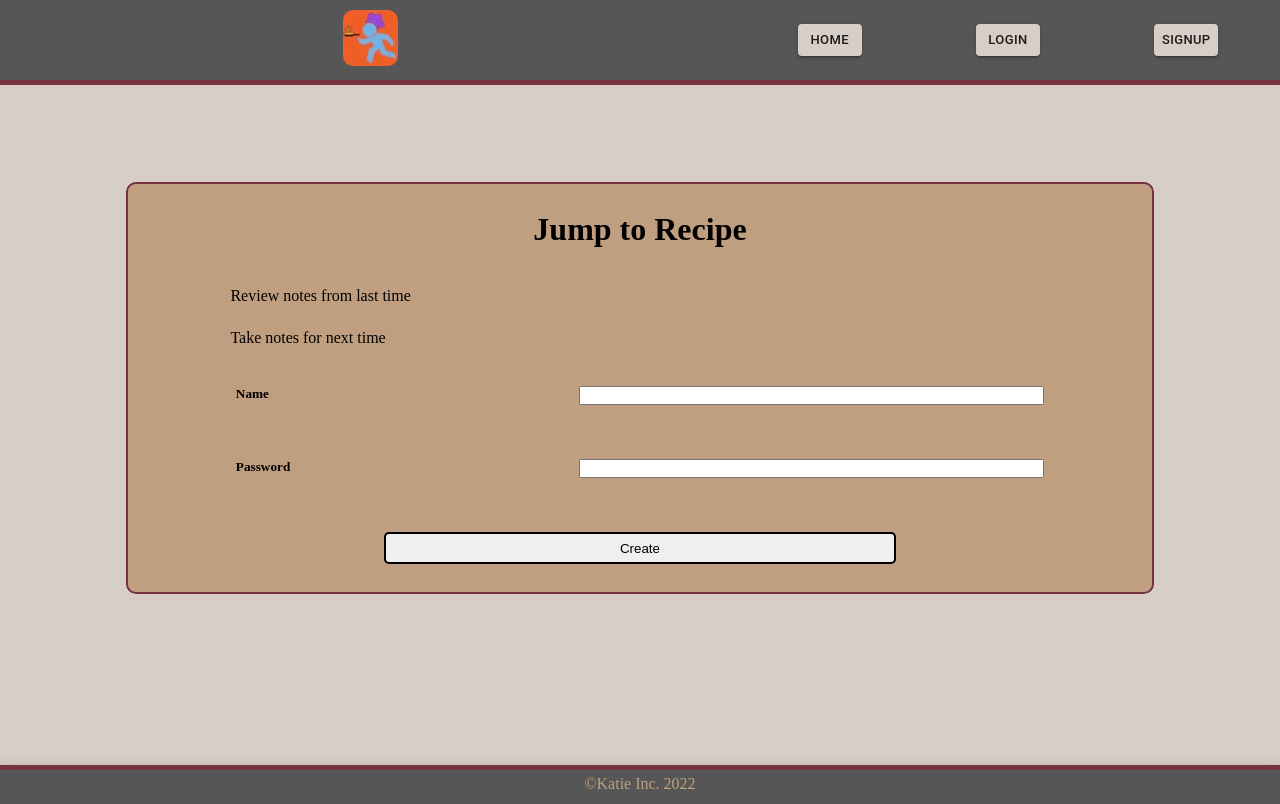
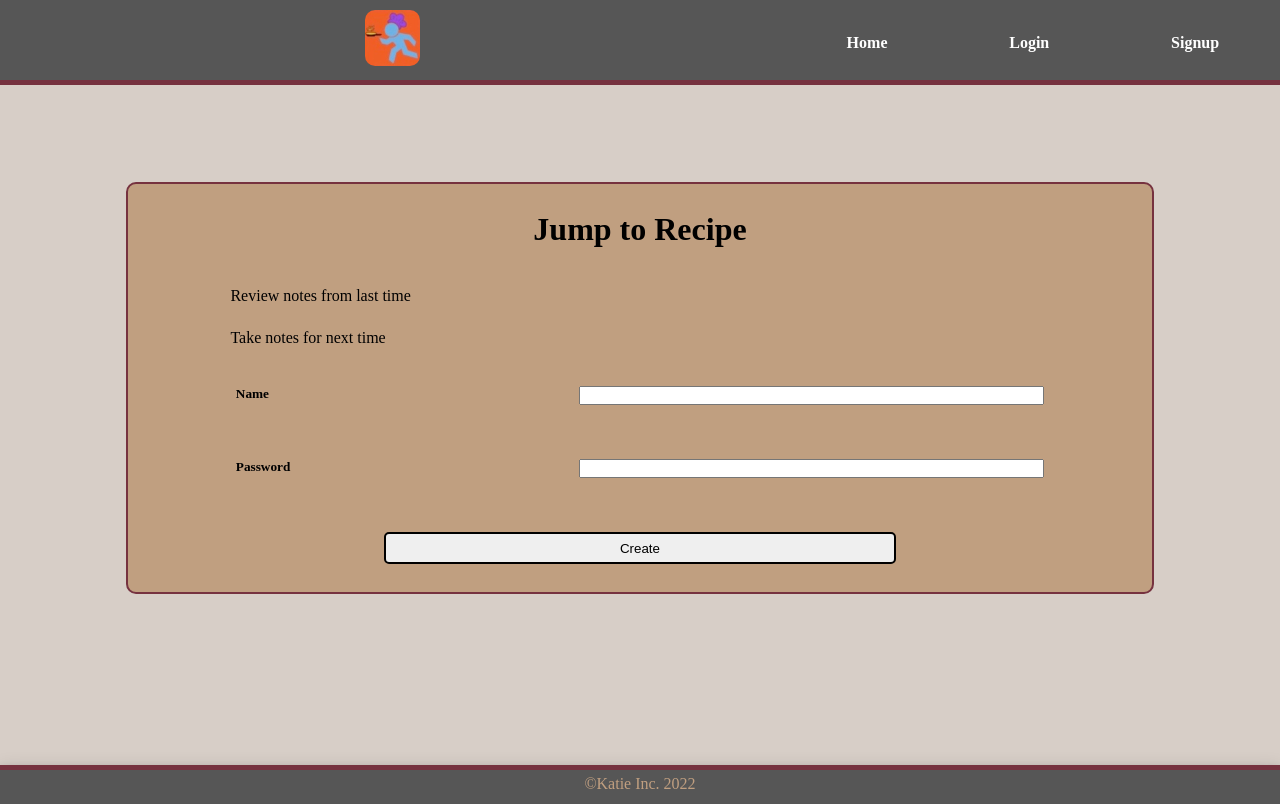
Before and after one commit to biggersmatt/jump-to-react, a React (Create React App) app: page /login in a window 1280 px wide. Built offline with nearby package versions, Linux system fonts and the light colour scheme.

Commit message:
Cleans up navbar css

```diff
--- a/src/components/Navbar/navbar.css
+++ b/src/components/Navbar/navbar.css
@@ -13,6 +13,12 @@
   height: 7vh;
   border-radius: 10px;
 }
+.nav-links {
+  padding-top: 6px;
+  text-decoration: none;
+  font-weight: 700;
+  color: white;
+}
 .buttons {
   flex-grow: 0.5;
   display: flex;
--- a/src/components/Navbar/navbar.jsx
+++ b/src/components/Navbar/navbar.jsx
@@ -1,64 +1,41 @@
 // React
 import { Link } from 'react-router-dom';
-
-// Material UI
-import { createTheme, ThemeProvider } from '@mui/material/styles';
-import Button from '@mui/material/Button';
 
 // Images and CSS
 import Chef from '../../images/chef.jpeg';
 require('./navbar.css');
 
 export default function Navbar() {
-  const theme = createTheme({
-    palette: {
-      primary: {
-        main: '#d7cec7',
-      }
-    }
-  });
-
   return (
     <div className='navbar-wrapper shadow'>
       <div className="logo-wrapper">
         <img src={Chef} alt="chef" className='chef-image' />
       </div>
       <div className="buttons">
-        <ThemeProvider theme={theme}>
-          <Link to='/'>
-            <Button
-              variant='contained'
-              size='small'
+          <Link
+            to='/'
+            className='nav-links'
             onClick={() => {
               console.log("Home Pressed");
             }}
-            >
-              Home
-            </Button>
+          >Home
           </Link>
-          <Link to='/login'>
-            <Button
-              variant='contained'
-              size='small'
+          <Link
+            to='/login'
+            className='nav-links'
             onClick={() => {
               console.log("Login Pressed");
             }}
-            >
-              Login
-            </Button>
+          >Login
           </Link>
-          <Link to='/signup'>
-            <Button
-              variant='contained'
-              size='small'
+          <Link
+            to='/signup'
+            className='nav-links'
             onClick={() => {
               console.log('Signup Pressed');
             }}
-            >
-              Signup
-            </Button>
+          >Signup
           </Link>
-        </ThemeProvider>
       </div>
     </div>
   )
--- a/src/pages/Dashboard/dashboard.css
+++ b/src/pages/Dashboard/dashboard.css
@@ -1,6 +1,5 @@
 .dashboard-wrapper {
   height: 85vh;
-  background-color: yellow;
   display: flex;
   flex-direction: column;
   justify-content: space-between;
```
Lines whose indentation alone changed are shown as unchanged.
